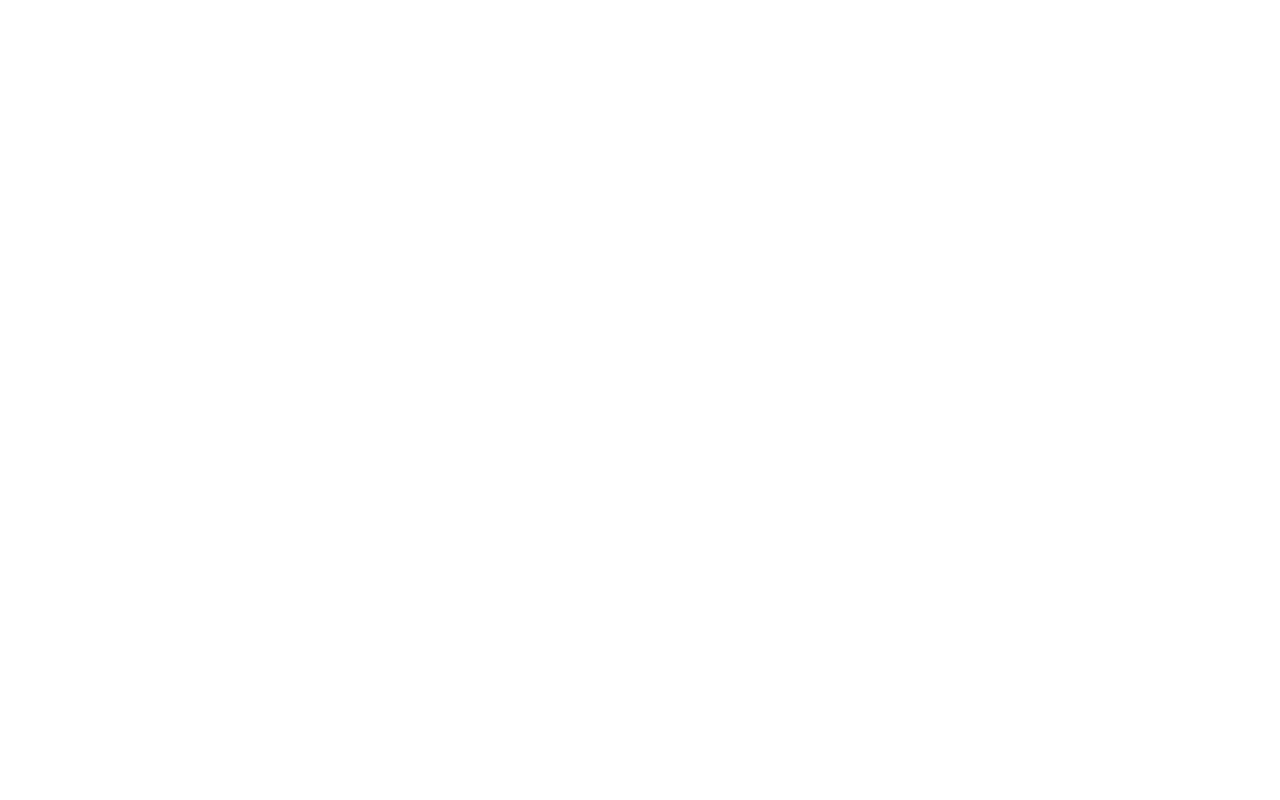
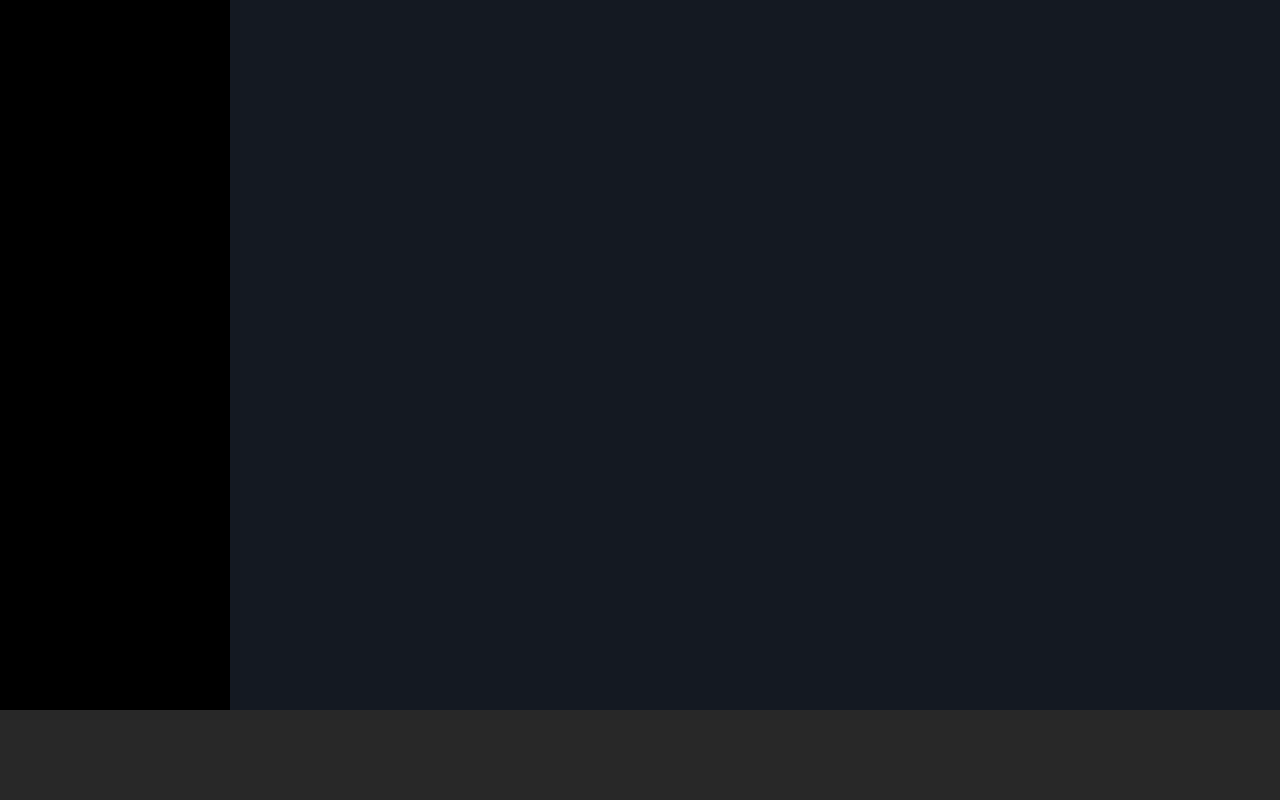
Before and after one commit to lucafagiolini/html-css-spotifyweb, a plain HTML site: page index.html in a window 1280 px wide. Drawn offline with Linux system fonts and the light colour scheme.

Commit message:
macro layout

```diff
--- a/css/style.css
+++ b/css/style.css
@@ -0,0 +1,62 @@
+* {
+    margin: 0;
+    padding: 0;
+    box-sizing: border-box;
+    text-decoration: none;
+}
+
+/* reset rule */
+
+body {
+    position: relative;
+    display: flex;
+    flex-direction: row-reverse;
+    height: 100vh;
+    width: 100vw;
+
+
+}
+
+/* main */
+main {
+    height: calc(100vh - 90px);
+    width: 100vw;
+    background-color: #141922;
+}
+
+/* end main */
+
+
+
+
+
+
+
+/* nav */
+nav {
+    /* test */
+    height: calc(100vh - 90px);
+    min-width: 230px;
+
+    background-color: black;
+
+}
+
+/* end nav */
+
+
+
+
+/* player */
+#player {
+    position: absolute;
+    bottom: 0;
+    left: 0;
+    z-index: 100;
+
+    height: 90px;
+    width: 100vw;
+    background-color: #282828;
+}
+
+/* end player */
--- a/index.html
+++ b/index.html
@@ -5,11 +5,23 @@
     <meta charset="UTF-8">
     <meta name="viewport" content="width=device-width, initial-scale=1.0">
     <title>Spotify Web App</title>
-    <link rel="stylesheet" href="">
+    <link rel="stylesheet" href="./css/style.css">
 </head>
 
 <body>
-    <!-- Add your content here -->
+    <main>
+
+
+
+    </main>
+    <nav>
+
+    </nav>
+
+    <div id="player">
+
+
+    </div>
 </body>
 
 </html>
```
